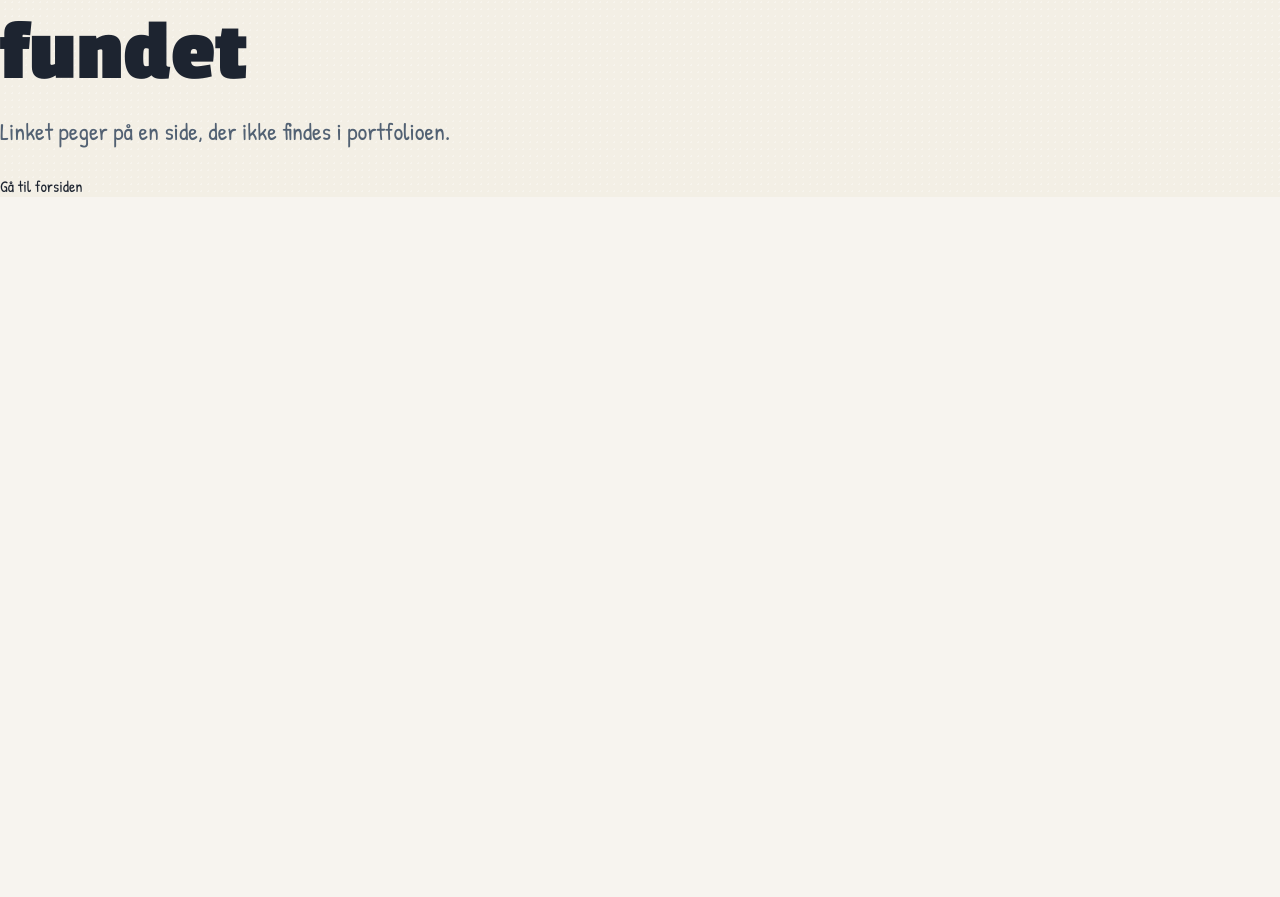
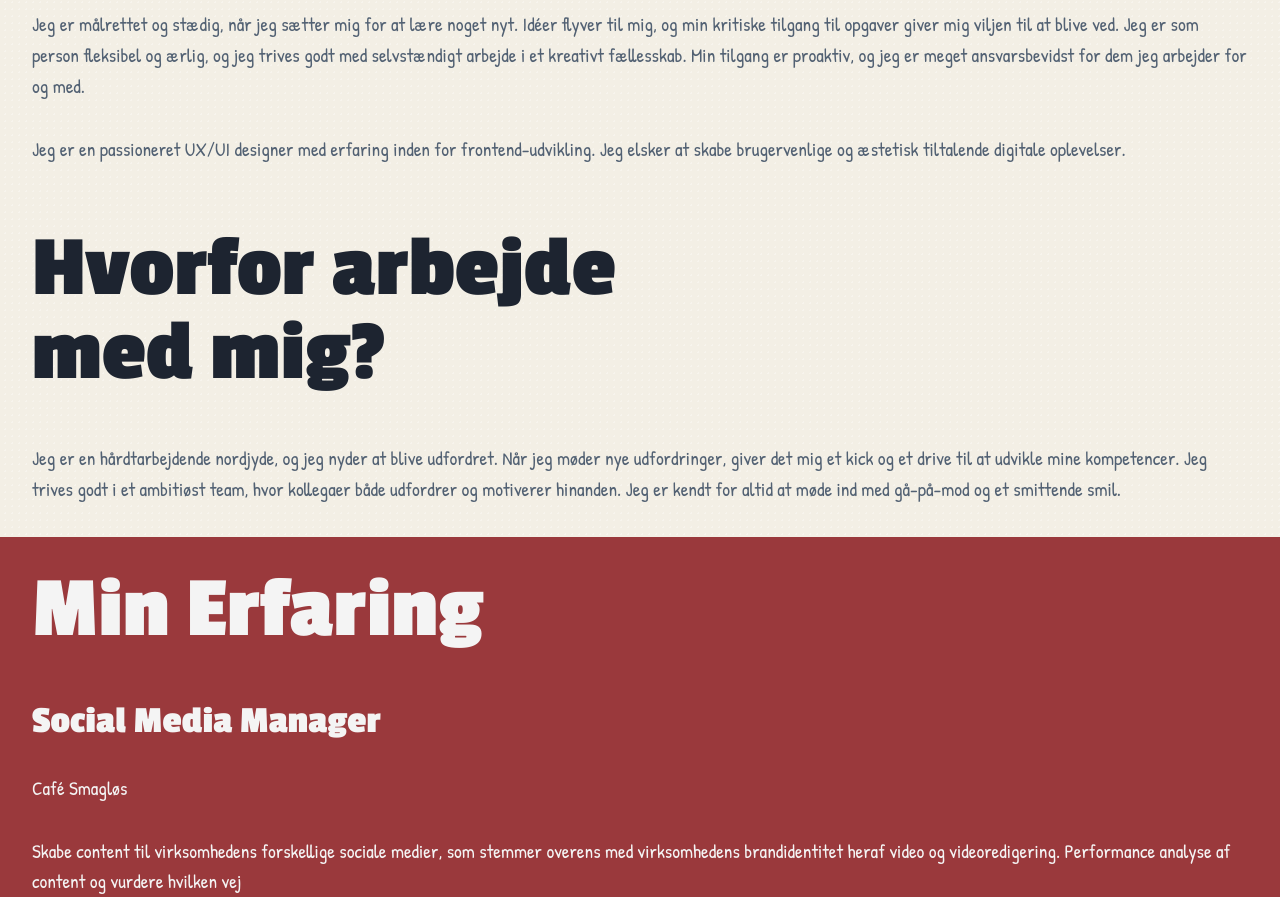
Before and after one commit to juliewboecher/juliewb.github.io, a React (Vite) app: page /about in a window 1280 px wide. Before the commit this address had no page. Shown: the part 200-1097 px from the top of the page. Before the commit the page ends 800 px from the top, so only its background shows below. Built offline with nearby package versions, Linux system fonts and the light colour scheme.

Commit message:
feat: add AboutPage and update routing; enhance KompetencerSection and QuoteSection styles

```diff
--- a/src/App.jsx
+++ b/src/App.jsx
@@ -5,6 +5,7 @@ import HomePage from "./pages/HomePage";
 import NotFoundPage from "./pages/NotFoundPage";
 import DetailPage from "./pages/DetailPage";
 import ProjectPage from "./pages/ProjectPage";
+import AboutPage from "./pages/AboutPage";
 
 function App() {
   return (
@@ -17,6 +18,7 @@ function App() {
         <Routes>
           <Route path="/" element={<HomePage />} />
           <Route path="/projectpage" element={<ProjectPage />} />
+          <Route path="/about" element={<AboutPage />} />
           <Route path="/projects/:id" element={<DetailPage />} />
           <Route path="*" element={<NotFoundPage />} />
         </Routes>
--- a/src/components/KompetencerSection.jsx
+++ b/src/components/KompetencerSection.jsx
@@ -3,7 +3,7 @@ import "./KompetencerSection.css";
 function KompetencerSection() {
   return (
     <section className="kompetencer-section">
-      <h1>Mine Kompetencer</h1>
+      <h2>Mine Kompetencer</h2>
       <p>
         USER RESEARCH, UX/UI DESIGN, FRONTEND, PROTOTYPING, CONTENT CREATION,
         ACCESSIBILITY, BRANDIDENTITET, ONBOARDING, DESIGN SYSTEM
--- a/src/components/Navbar.jsx
+++ b/src/components/Navbar.jsx
@@ -55,7 +55,7 @@ function Navbar() {
           </a>
 
           <Link to="/projectpage">PROJEKTER</Link>
-          <Link to="/#about">OM MIG</Link>
+          <Link to="/about">OM MIG</Link>
           <a
             href="#contact"
             onClick={(event) => {
--- a/src/components/QuoteSection.css
+++ b/src/components/QuoteSection.css
@@ -4,7 +4,7 @@
   display: flex;
   align-items: center;
   justify-content: space-between;
-  gap: 3rem;
+
   width: 100%;
   box-sizing: border-box;
 }
@@ -17,6 +17,11 @@
   color: #ffffff;
   font-size: 4rem;
   margin: 0;
+  margin-bottom: 2rem;
+}
+
+.quote-highlight {
+  color: var(--black);
 }
 
 .quote-author {
--- a/src/components/QuoteSection.jsx
+++ b/src/components/QuoteSection.jsx
@@ -5,8 +5,11 @@ function QuoteSection() {
     <section className="quote-section">
       <div className="quote-section-venstre">
         <h1 className="quote-title">
-          "Siden sin første dag har hun været god til at sige "ja tak" til nye
-          opgaver og udfordringer."
+          "Jeg vil varmt anbefale Julie til enhver, der søger en{" "}
+          <span className="quote-highlight">
+            engageret, kreativ og pligtopfyldende
+          </span>{" "}
+          medarbejder med lyst til at lære og udvikle sig."
         </h1>
         <h2 className="quote-author"> - Vincentius, Driftschef Café Smagløs</h2>
       </div>
--- /dev/null
+++ b/src/pages/AboutPage.css
@@ -0,0 +1,38 @@
+
+
+.about-page h1 {
+  margin: 2rem;
+  padding-bottom: 1rem;
+  padding-top: 2rem;
+}
+.about-page p {
+  font-size: 1.2rem;
+  line-height: 1.6;
+  margin: 2rem;
+}
+
+.about-page h2 {
+    margin: 2rem;
+}
+
+.about-page-me {
+  margin-bottom: 2rem;
+}
+
+.about-experience {
+  background-color: var(--red);
+  padding-bottom: 3rem;
+}
+
+.about-experience h1 {
+  color: var(--white);
+}
+
+.about-experience h2 {
+  color: var(--white);
+  margin: 2rem;
+}
+
+.about-experience p {
+  color: var(--white);
+}
--- /dev/null
+++ b/src/pages/AboutPage.jsx
@@ -0,0 +1,54 @@
+import "./AboutPage.css";
+import ContactSection from "../components/ContactSection";
+
+function AboutPage() {
+  return (
+    <section>
+      <div className="about-page">
+        <article>
+          <h2>
+            Multimediedesigner, Interaction Design med særlig interesse for
+            frontend og UX/UI Design
+          </h2>
+          <p>
+            Jeg er målrettet og stædig, når jeg sætter mig for at lære noget
+            nyt. Idéer flyver til mig, og min kritiske tilgang til opgaver giver
+            mig viljen til at blive ved. Jeg er som person fleksibel og ærlig,
+            og jeg trives godt med selvstændigt arbejde i et kreativt
+            fællesskab. Min tilgang er proaktiv, og jeg er meget ansvarsbevidst
+            for dem jeg arbejder for og med.
+          </p>
+          <p>
+            Jeg er en passioneret UX/UI designer med erfaring inden for
+            frontend-udvikling. Jeg elsker at skabe brugervenlige og æstetisk
+            tiltalende digitale oplevelser.
+          </p>
+        </article>
+        <article className="about-page-me">
+          <h1>Hvorfor arbejde med mig?</h1>
+          <p>
+            Jeg er en hårdtarbejdende nordjyde, og jeg nyder at blive udfordret.
+            Når jeg møder nye udfordringer, giver det mig et kick og et drive
+            til at udvikle mine kompetencer. Jeg trives godt i et ambitiøst
+            team, hvor kollegaer både udfordrer og motiverer hinanden. Jeg er
+            kendt for altid at møde ind med gå-på-mod og et smittende smil.
+          </p>
+        </article>
+        <article className="about-experience">
+          <h1>Min Erfaring</h1>
+          <h2>Social Media Manager</h2>
+          <p>Café Smagløs</p>
+          <p>
+            Skabe content til virksomhedens forskellige sociale medier, som
+            stemmer overens med virksomhedens brandidentitet heraf video og
+            videoredigering. Performance analyse af content og vurdere hvilken
+            vej
+          </p>
+        </article>
+      </div>
+      <ContactSection />
+    </section>
+  );
+}
+
+export default AboutPage;
```
